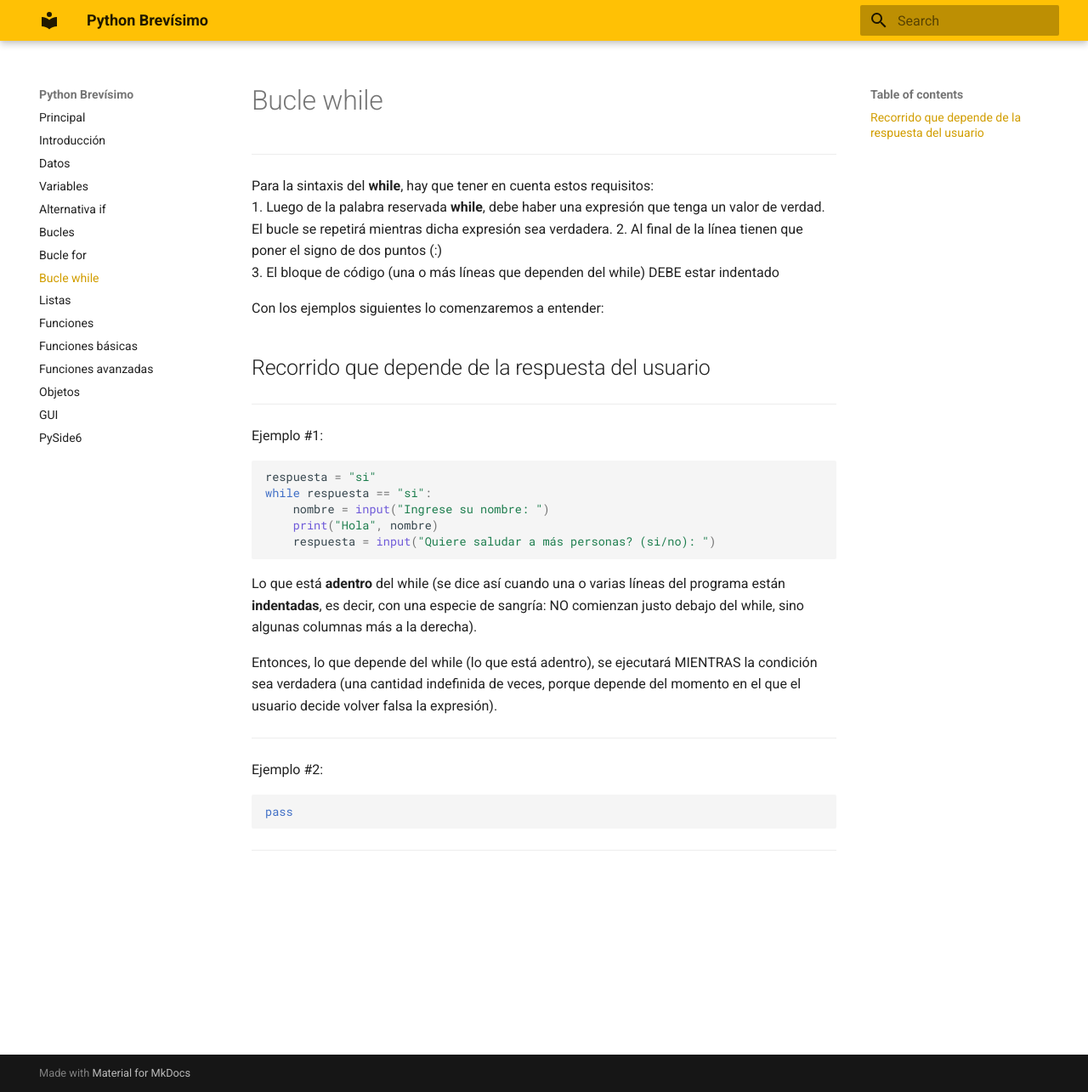
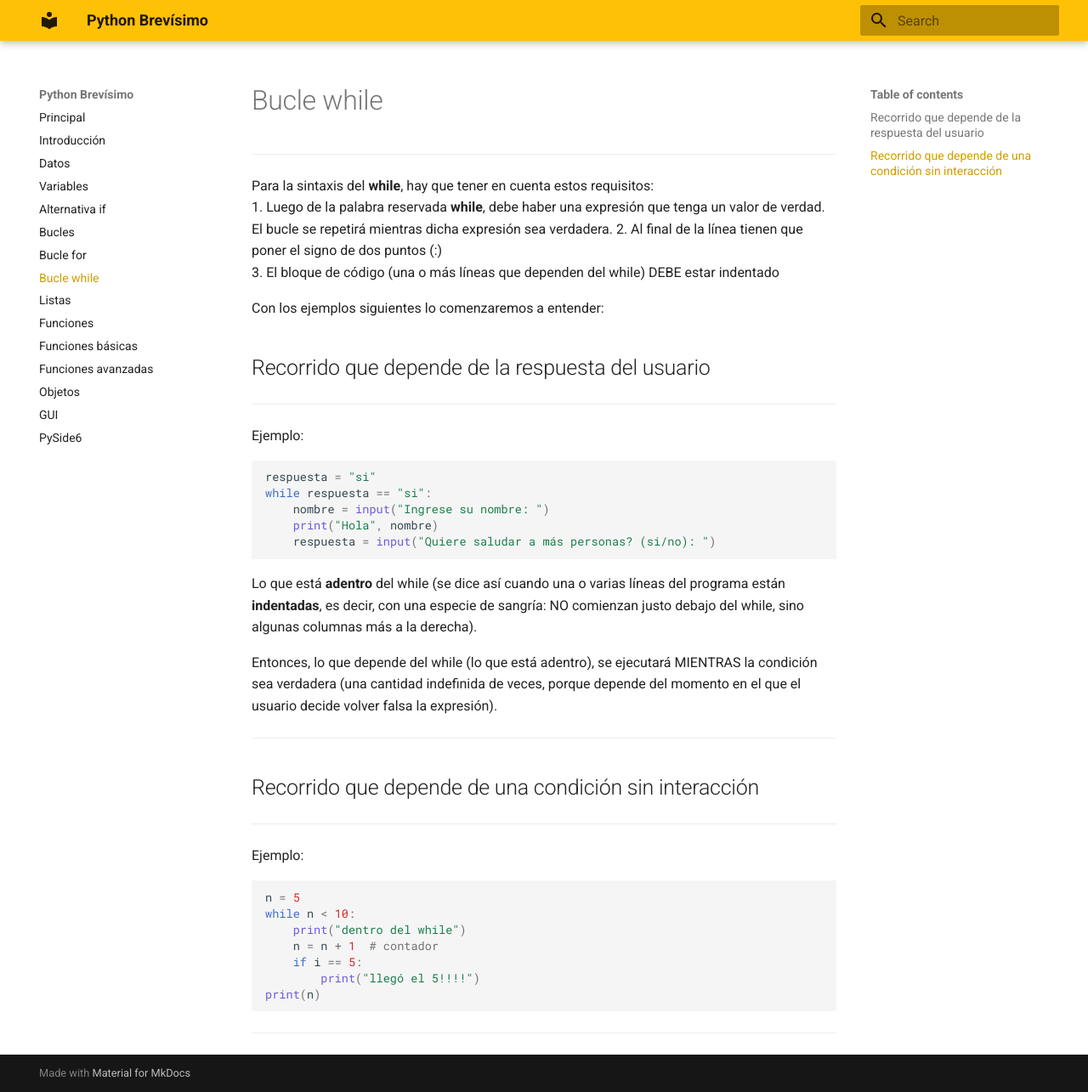
Before and after one commit to pablokan/python_brevisimo, an MkDocs documentation site: the page built from docs/bucles/while.md, in a window 1280 px wide and 1285 px high. Shown: the whole window at 85% size. Built offline with MkDocs 1.6.1 and Material for MkDocs 9.7.7, drawn with Linux system fonts in a browser that asks for light colours.

Commit message:
ejemplo 2 de while

````diff
--- a/docs/bucles/while.md
+++ b/docs/bucles/while.md
@@ -24,8 +24,16 @@ Entonces, lo que depende del while (lo que está adentro), se ejecutará MIENTRA
 
 ---
 
-Ejemplo #2:
+## Recorrido que depende de una condición sin interacción
+---
+Ejemplo:
 ``` py
-pass
+n = 5
+while n < 10:
+    print("dentro del while")
+    n = n + 1  # contador
+    if i == 5:
+        print("llegó el 5!!!!")
+print(n)
 ```
 ---
````
Also changed, not shown: other parts of docs/bucles/while.md (+1 -1 lines).
